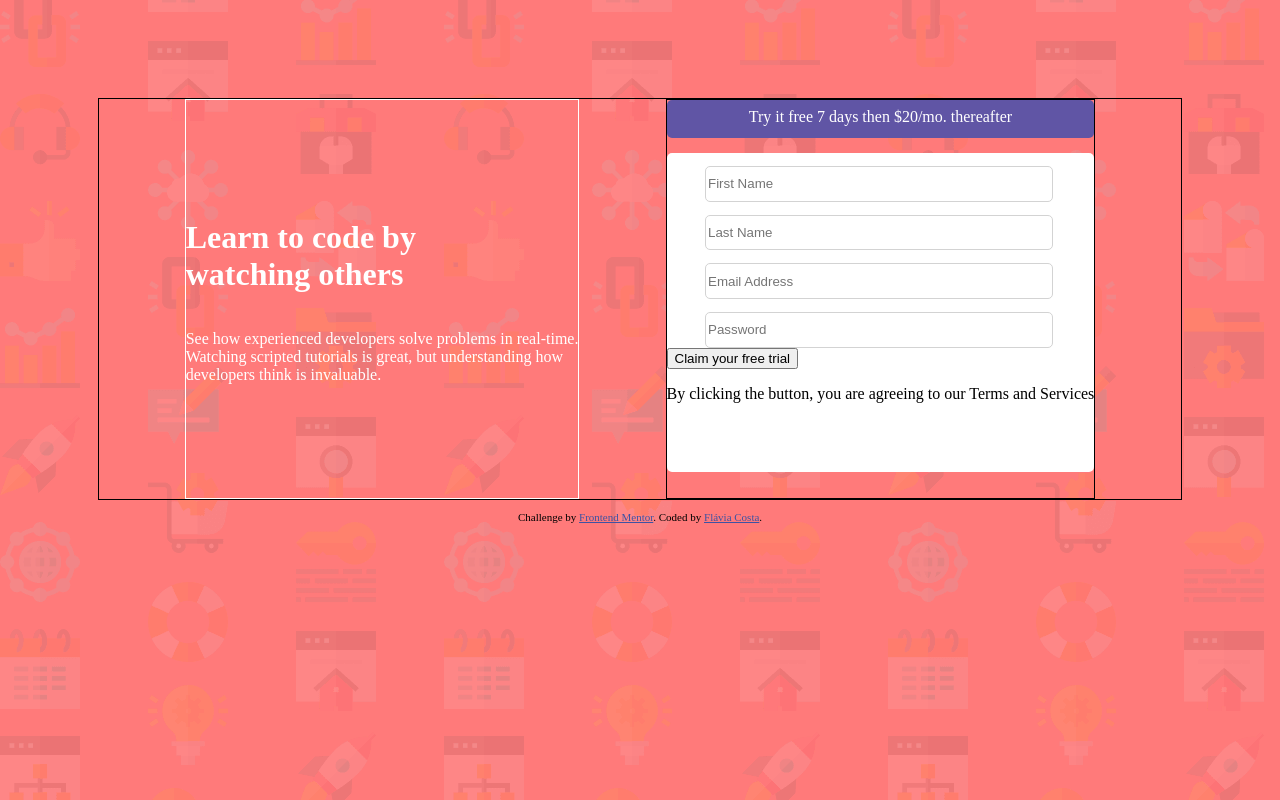
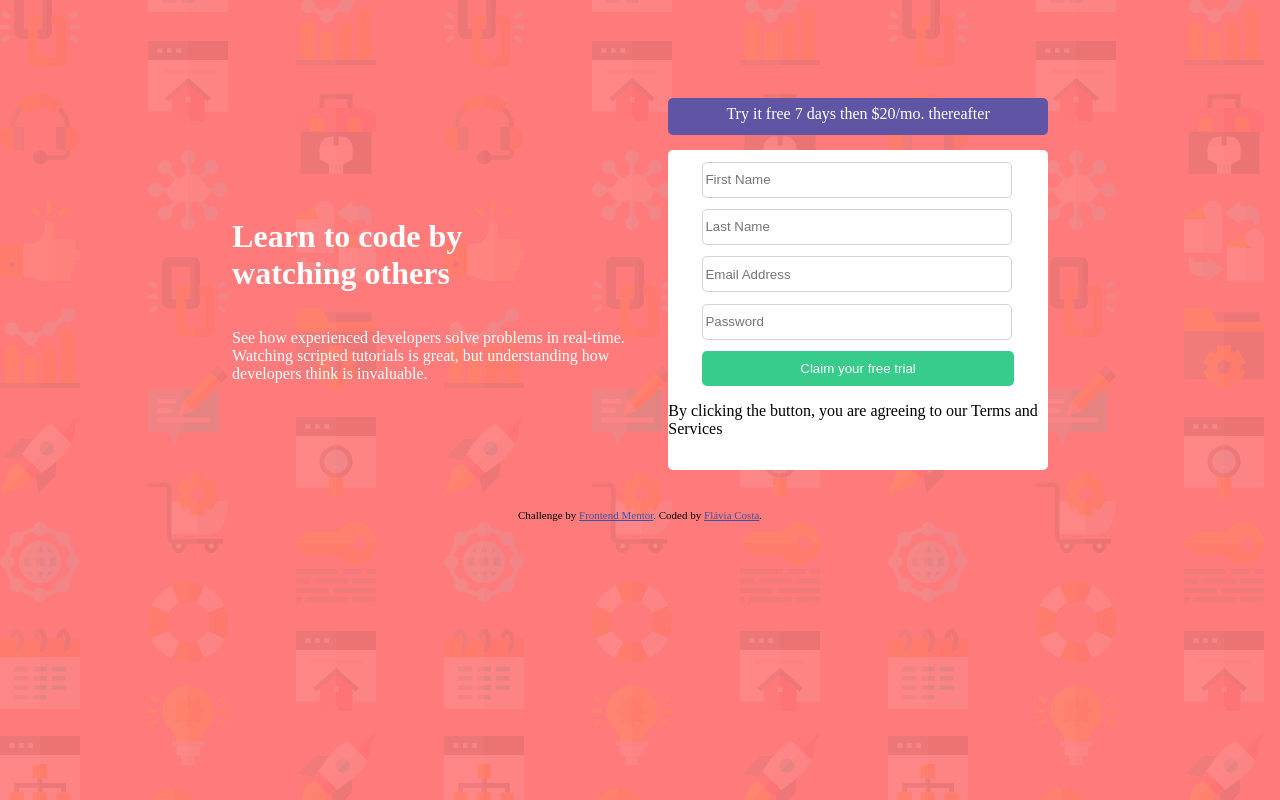
Before and after one commit to flaviacosta23/projeto-formulario-login, a plain HTML site: page intro-component-with-signup-form-master/index.html in a window 1280 px wide. Drawn offline with Linux system fonts and the light colour scheme.

Commit message:
melhoria do layout

```diff
--- a/intro-component-with-signup-form-master/index.css
+++ b/intro-component-with-signup-form-master/index.css
@@ -6,17 +6,16 @@ body {
 
 main {
     display: flex;
-    justify-content: space-evenly;
-    border: solid 1px;
+    justify-content: center;
     height: 400px;
 }
 
 form {
-    border: solid 1px;
+    margin-left: 4%;
+    width: 35%;
 }
 
 .introducao {
-    border: solid 1px;
     color: hsl(0, 100%, 100%);
     display: flex;
     flex-direction: column;
@@ -33,7 +32,7 @@ header {
 }
 
 .form{
-    background-color: white;
+    background-color: hsl(0, 100%, 100%);
     margin-top: 15px;
     height: 80%;
     border-radius: 5px;
@@ -48,6 +47,18 @@ input{
     border: 1px solid lightgray;
 }
 
+button {
+    width: 82%;
+    height: 11%;
+    margin-left: 9%;
+    margin-top: 3%;
+    border-radius: 5px;
+    background-color: hsl(154, 59%, 51%);
+    color: hsl(0, 100%, 100%);
+    text-align: center;
+    border: none;
+}
+
 .attribution {
     font-size: 11px;
     text-align: center;
```
